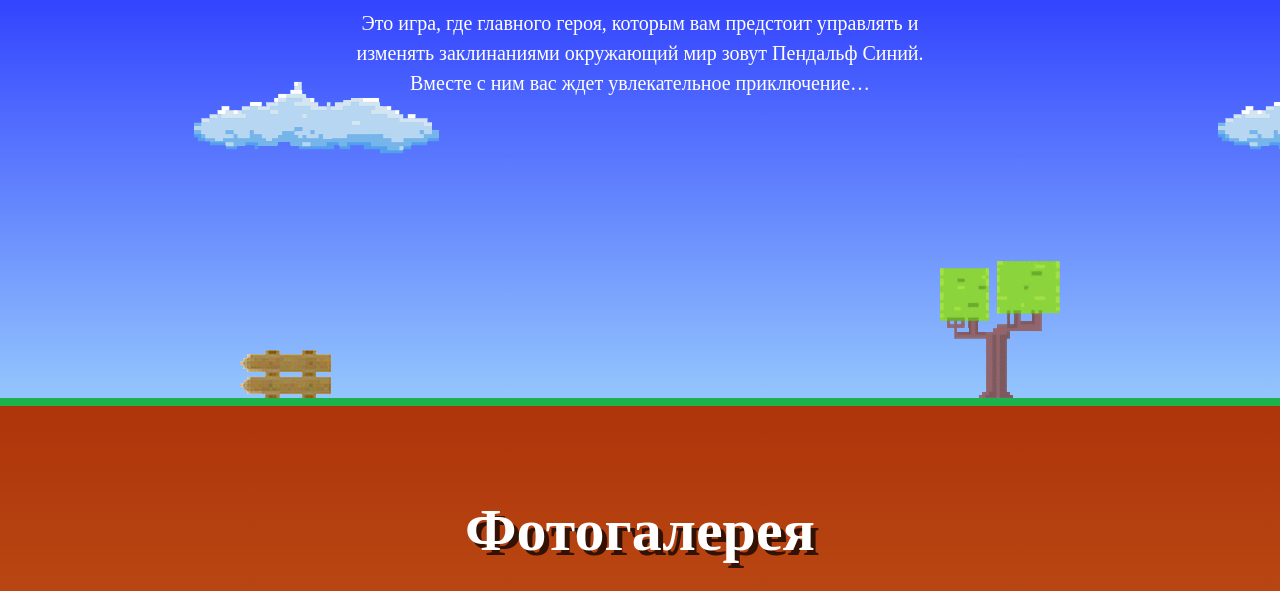
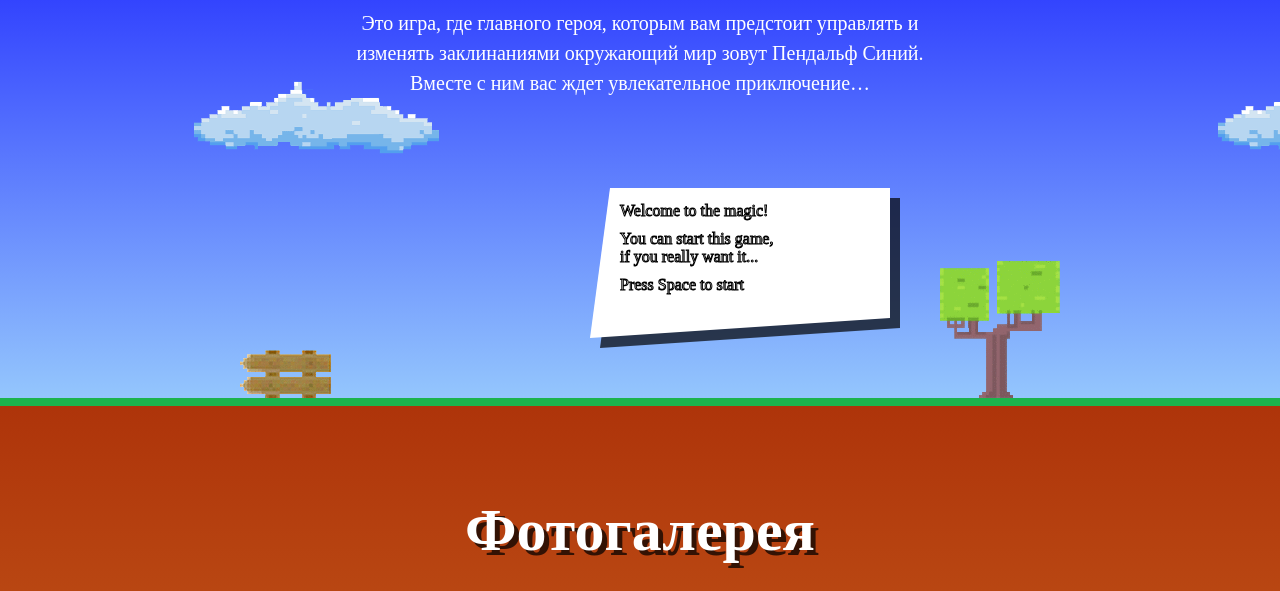
Before and after one commit to yosen9number/18339-code-and-magick-1, a website: page build/index.html in a window 1280 px wide. Shown: the part 209-800 px from the top of the page. Drawn offline with Linux system fonts and the light colour scheme; a web font is replaced by a local one.

Commit message:
add _drawPauseScreen

```diff
--- a/build/index.html
+++ b/build/index.html
@@ -120,6 +120,7 @@
 </template>
 
 <script src="js/form.js"></script>
+<script src="js/game.js"></script>
 
 </body>
 </html>
--- a/build/js/game.js
+++ b/build/js/game.js
@@ -378,19 +378,48 @@
      * Отрисовка экрана паузы.
      */
     _drawPauseScreen: function() {
+      var message;
       switch (this.state.currentStatus) {
         case Verdict.WIN:
-          console.log('you have won!');
+          message = ['Oh, man! You have won!', 'It\'s so cool', 'I\'m really glad for you', 'You can continue the game!', 'Just press SPACE to start'];
           break;
         case Verdict.FAIL:
-          console.log('you have failed!');
+          message = ['You lose!', 'Shit happens!', 'But I think that you should try again.', 'Press SPACE and become the master of fireballs'];
           break;
         case Verdict.PAUSE:
-          console.log('game is on pause!');
+          message = ['Game is on pause!', 'Relax!', 'You can eat sandwich', 'Omn Omn Omn...'];
           break;
         case Verdict.INTRO:
-          console.log('welcome to the game! Press Space to start');
+          message = ['Welcome to the magic!', 'You can start this game,', 'if you really want it...', 'Press Space to start'];
           break;
+      }
+      this.ctx.fillStyle = 'rgba(0, 0, 0, 0.7)';
+      this.ctx.moveTo(330, 100);
+      this.ctx.lineTo(610, 100);
+      this.ctx.lineTo(610, 230);
+      this.ctx.lineTo(310, 250);
+      this.ctx.fill();
+
+      this.ctx.fillStyle = '#FFFFFF';
+      this.ctx.beginPath();
+      this.ctx.moveTo(320, 90);
+      this.ctx.lineTo(600, 90);
+      this.ctx.lineTo(600, 220);
+      this.ctx.lineTo(300, 240);
+      this.ctx.fill();
+      this.ctx.font = '16px PT Mono';
+      formMessage(this.ctx, message, 320, 90);
+
+      function formMessage(ctx, msg, x, y) {
+        for (var i = 0; i < msg.length; i++) {
+          if (i === 0) {
+            ctx.strokeText(msg[i], x + 10, y + 10 + (i + 1) * 18);
+          } else if (i < msg.length - 1) {
+            ctx.strokeText(msg[i], x + 10, y + 20 + (i + 1) * 18);
+          } else {
+            ctx.strokeText(msg[i], x + 10, y + 30 + (i + 1) * 18);
+          }
+        }
       }
     },
 
```
Lines whose indentation alone changed are shown as unchanged.
